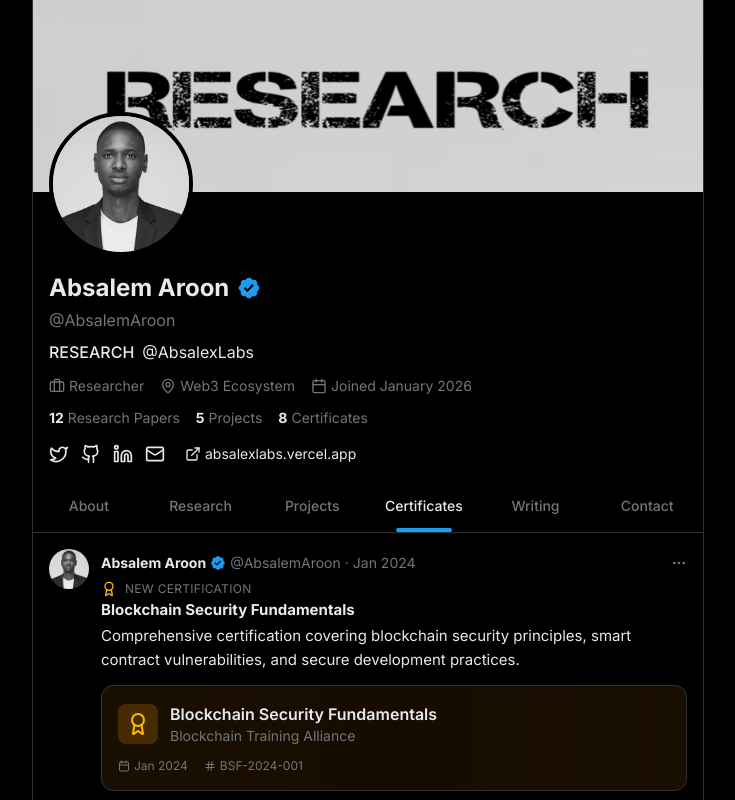
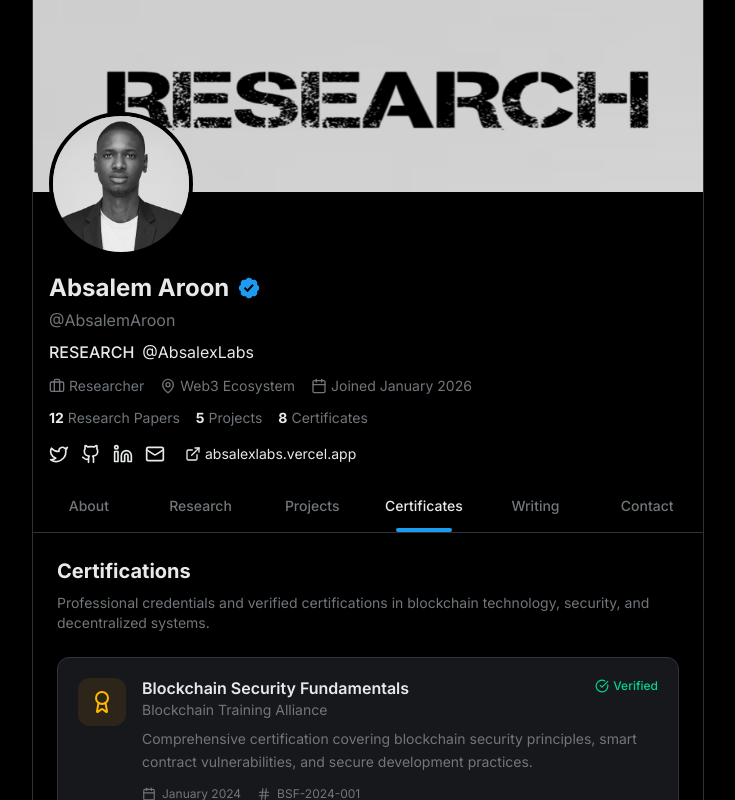
Before and after one commit to AbsalemAroon/absalemaroon, a Next.js app: page / in a window 1280 px wide. Both pictures are taken after a click on the button "Certificates". Shown: the top 800 px of the page, without its empty margins (272-1007 px from the left). Built offline with nearby package versions, Linux system fonts and the light colour scheme.

Commit message:
feat: revamp certificates section with new layout and verification badges
Co-authored-by: Absalem Aroon <198504168+AbsalemAroon@users.noreply.github.com>

```diff
--- a/components/sections/certificates-section.tsx
+++ b/components/sections/certificates-section.tsx
@@ -1,231 +1,135 @@
 "use client";
 
 import { useState } from "react";
-import Image from "next/image";
-import { Award, ExternalLink, X, MoreHorizontal, MessageCircle, Repeat2, Heart, Share, Bookmark, Calendar, Hash } from "lucide-react";
+import { Award, ExternalLink, X, Calendar, Hash, CheckCircle } from "lucide-react";
 
 const certificates = [
   {
     id: 1,
     name: "Blockchain Security Fundamentals",
     issuer: "Blockchain Training Alliance",
-    date: "Jan 2024",
+    date: "January 2024",
     credentialId: "BSF-2024-001",
     description:
       "Comprehensive certification covering blockchain security principles, smart contract vulnerabilities, and secure development practices.",
     skills: ["Smart Contract Security", "Cryptography", "Threat Modeling"],
     verificationUrl: "#",
-    engagement: { comments: 6, reposts: 18, likes: 124 },
   },
   {
     id: 2,
     name: "Certified Ethereum Developer",
     issuer: "Ethereum Foundation",
-    date: "Feb 2024",
+    date: "February 2024",
     credentialId: "CED-2024-042",
     description:
       "Professional certification demonstrating proficiency in Ethereum development, including Solidity, EVM internals, and dApp architecture.",
     skills: ["Solidity", "EVM", "dApp Development", "Testing"],
     verificationUrl: "#",
-    engagement: { comments: 12, reposts: 34, likes: 189 },
   },
   {
     id: 3,
     name: "DeFi Protocol Analysis",
     issuer: "DeFi Safety Alliance",
-    date: "Nov 2023",
+    date: "November 2023",
     credentialId: "DPA-2023-187",
     description:
       "Specialized certification in analyzing decentralized finance protocols, including risk assessment, economic modeling, and governance analysis.",
     skills: ["Risk Analysis", "Economic Modeling", "Protocol Review"],
     verificationUrl: "#",
-    engagement: { comments: 8, reposts: 22, likes: 145 },
   },
   {
     id: 4,
     name: "Cybersecurity Professional",
     issuer: "CompTIA",
-    date: "Sep 2023",
+    date: "September 2023",
     credentialId: "CSP-2023-994",
     description:
       "Industry-recognized certification covering network security, cryptography, identity management, and security operations.",
     skills: ["Network Security", "Incident Response", "Security Operations"],
     verificationUrl: "#",
-    engagement: { comments: 4, reposts: 15, likes: 98 },
   },
 ];
 
-function CertificateCard({
-  cert,
-  onViewDetails
-}: {
-  cert: typeof certificates[0];
-  onViewDetails: () => void;
-}) {
+export function CertificatesSection() {
+  const [selectedCert, setSelectedCert] = useState<typeof certificates[0] | null>(null);
+
   return (
-    <article className="p-4 hover:bg-white/[0.03] transition-colors cursor-pointer border-b border-border" onClick={onViewDetails}>
-      <div className="flex gap-3">
-        {/* Profile avatar */}
-        <div className="flex-shrink-0">
-          <div className="w-10 h-10 rounded-full overflow-hidden">
-            <Image
-              src="/images/absalem-aroon.jpg"
-              alt="Absalem Aroon"
-              width={40}
-              height={40}
-              className="object-cover"
-            />
+    <div className="p-4 md:p-6">
+      {/* Section Header */}
+      <div className="mb-6">
+        <h2 className="text-xl font-bold text-foreground mb-2">Certifications</h2>
+        <p className="text-muted text-sm">
+          Professional credentials and verified certifications in blockchain technology,
+          security, and decentralized systems.
+        </p>
+      </div>
+
+      {/* Certificates Grid */}
+      <div className="grid gap-4">
+        {certificates.map((cert) => (
+          <div
+            key={cert.id}
+            className="p-5 rounded-xl border border-border bg-card hover:border-zinc-700 transition-colors cursor-pointer"
+            onClick={() => setSelectedCert(cert)}
+          >
+            <div className="flex items-start gap-4">
+              {/* Certificate Icon */}
+              <div className="flex-shrink-0 p-3 rounded-xl bg-amber-500/10">
+                <Award className="w-6 h-6 text-amber-400" />
+              </div>
+
+              {/* Certificate Info */}
+              <div className="flex-1 min-w-0">
+                <div className="flex items-start justify-between gap-3 mb-2">
+                  <div>
+                    <h3 className="font-semibold text-foreground leading-tight">
+                      {cert.name}
+                    </h3>
+                    <p className="text-sm text-muted mt-0.5">{cert.issuer}</p>
+                  </div>
+                  <div className="flex items-center gap-1 text-emerald-400 text-xs font-medium flex-shrink-0">
+                    <CheckCircle className="w-3.5 h-3.5" />
+                    <span>Verified</span>
                   </div>
                 </div>
 
-        <div className="flex-1 min-w-0">
-          {/* Header */}
-          <div className="flex items-center justify-between gap-2">
-            <div className="flex items-center gap-1 text-sm truncate">
-              <span className="font-bold text-foreground truncate">Absalem Aroon</span>
-              <svg viewBox="0 0 22 22" className="w-4 h-4 text-[#1d9bf0] flex-shrink-0" fill="currentColor">
-                <path d="M20.396 11c-.018-.646-.215-1.275-.57-1.816-.354-.54-.852-.972-1.438-1.246.223-.607.27-1.264.14-1.897-.131-.634-.437-1.218-.882-1.687-.47-.445-1.053-.75-1.687-.882-.633-.13-1.29-.083-1.897.14-.273-.587-.704-1.086-1.245-1.44S11.647 1.62 11 1.604c-.646.017-1.273.213-1.813.568s-.969.854-1.24 1.44c-.608-.223-1.267-.272-1.902-.14-.635.13-1.22.436-1.69.882-.445.47-.749 1.055-.878 1.688-.13.633-.08 1.29.144 1.896-.587.274-1.087.705-1.443 1.245-.356.54-.555 1.17-.574 1.817.02.647.218 1.276.574 1.817.356.54.856.972 1.443 1.245-.224.606-.274 1.263-.144 1.896.13.634.433 1.218.877 1.688.47.443 1.054.747 1.687.878.633.132 1.29.084 1.897-.136.274.586.705 1.084 1.246 1.439.54.354 1.17.551 1.816.569.647-.016 1.276-.213 1.817-.567s.972-.854 1.245-1.44c.604.239 1.266.296 1.903.164.636-.132 1.22-.447 1.68-.907.46-.46.776-1.044.908-1.681s.075-1.299-.165-1.903c.586-.274 1.084-.705 1.439-1.246.354-.54.551-1.17.569-1.816zM9.662 14.85l-3.429-3.428 1.293-1.302 2.072 2.072 4.4-4.794 1.347 1.246z" />
-              </svg>
-              <span className="text-muted truncate">@AbsalemAroon</span>
-              <span className="text-muted">·</span>
-              <span className="text-muted">{cert.date}</span>
-            </div>
-            <button
-              className="p-1.5 -mr-1.5 rounded-full hover:bg-[#1d9bf0]/10 hover:text-[#1d9bf0] text-muted transition-colors"
-              onClick={(e) => e.stopPropagation()}
-            >
-              <MoreHorizontal className="w-4 h-4" />
-            </button>
-          </div>
-
-          {/* Content */}
-          <div className="mt-1">
-            <div className="flex items-center gap-2 mb-1">
-              <Award className="w-4 h-4 text-amber-400" />
-              <span className="text-xs text-muted uppercase tracking-wide">New Certification</span>
-            </div>
-            <h3 className="font-bold text-foreground text-[15px] leading-tight mb-1">
-              {cert.name}
-            </h3>
-            <p className="text-[15px] text-foreground leading-relaxed">
+                <p className="text-sm text-muted leading-relaxed mb-3">
                   {cert.description}
                 </p>
-          </div>
 
-          {/* Certificate Card Preview */}
-          <div className="mt-3 rounded-xl border border-border overflow-hidden">
-            <div className="bg-gradient-to-r from-amber-500/10 via-amber-600/10 to-amber-500/10 p-4">
-              <div className="flex items-center gap-3">
-                <div className="p-2 bg-amber-500/20 rounded-lg">
-                  <Award className="w-6 h-6 text-amber-400" />
-                </div>
-                <div className="flex-1 min-w-0">
-                  <p className="font-semibold text-foreground truncate">{cert.name}</p>
-                  <p className="text-sm text-muted">{cert.issuer}</p>
-                </div>
-              </div>
-              <div className="flex items-center gap-4 mt-3 text-xs text-muted">
-                <span className="flex items-center gap-1">
-                  <Calendar className="w-3 h-3" />
+                {/* Meta Info */}
+                <div className="flex flex-wrap items-center gap-x-4 gap-y-2 text-xs text-muted mb-3">
+                  <span className="flex items-center gap-1.5">
+                    <Calendar className="w-3.5 h-3.5" />
                     {cert.date}
                   </span>
-                <span className="flex items-center gap-1">
-                  <Hash className="w-3 h-3" />
+                  <span className="flex items-center gap-1.5">
+                    <Hash className="w-3.5 h-3.5" />
                     {cert.credentialId}
                   </span>
                 </div>
-            </div>
-          </div>
 
                 {/* Skills */}
-          <div className="flex flex-wrap gap-1.5 mt-3">
+                <div className="flex flex-wrap gap-2">
                   {cert.skills.map((skill) => (
                     <span
                       key={skill}
-                className="px-2.5 py-0.5 text-xs font-medium rounded-full bg-[#1d9bf0]/10 text-[#1d9bf0]"
+                      className="px-2.5 py-1 text-xs rounded-lg bg-zinc-800 text-zinc-300"
                     >
                       {skill}
                     </span>
                   ))}
                 </div>
-
-          {/* Engagement Actions */}
-          <div className="flex items-center justify-between mt-3 max-w-md">
-            <button
-              className="flex items-center gap-1.5 text-muted hover:text-[#1d9bf0] transition-colors group"
-              onClick={(e) => e.stopPropagation()}
-            >
-              <div className="p-1.5 rounded-full group-hover:bg-[#1d9bf0]/10 transition-colors">
-                <MessageCircle className="w-4 h-4" />
-              </div>
-              <span className="text-xs">{cert.engagement.comments}</span>
-            </button>
-            <button
-              className="flex items-center gap-1.5 text-muted hover:text-emerald-400 transition-colors group"
-              onClick={(e) => e.stopPropagation()}
-            >
-              <div className="p-1.5 rounded-full group-hover:bg-emerald-400/10 transition-colors">
-                <Repeat2 className="w-4 h-4" />
-              </div>
-              <span className="text-xs">{cert.engagement.reposts}</span>
-            </button>
-            <button
-              className="flex items-center gap-1.5 text-muted hover:text-rose-400 transition-colors group"
-              onClick={(e) => e.stopPropagation()}
-            >
-              <div className="p-1.5 rounded-full group-hover:bg-rose-400/10 transition-colors">
-                <Heart className="w-4 h-4" />
-              </div>
-              <span className="text-xs">{cert.engagement.likes}</span>
-            </button>
-            <button
-              className="flex items-center gap-1.5 text-muted hover:text-[#1d9bf0] transition-colors group"
-              onClick={(e) => e.stopPropagation()}
-            >
-              <div className="p-1.5 rounded-full group-hover:bg-[#1d9bf0]/10 transition-colors">
-                <Bookmark className="w-4 h-4" />
-              </div>
-            </button>
-            <button
-              className="flex items-center gap-1.5 text-muted hover:text-[#1d9bf0] transition-colors group"
-              onClick={(e) => e.stopPropagation()}
-            >
-              <div className="p-1.5 rounded-full group-hover:bg-[#1d9bf0]/10 transition-colors">
-                <Share className="w-4 h-4" />
-              </div>
-            </button>
               </div>
             </div>
           </div>
-    </article>
-  );
-}
-
-export function CertificatesSection() {
-  const [selectedCert, setSelectedCert] = useState<typeof certificates[0] | null>(null);
-
-  return (
-    <div>
-      {/* Certificate Cards */}
-      {certificates.map((cert) => (
-        <CertificateCard
-          key={cert.id}
-          cert={cert}
-          onViewDetails={() => setSelectedCert(cert)}
-        />
         ))}
-
-      {/* Show More */}
-      <div className="p-4 text-center">
-        <button className="text-[#1d9bf0] hover:underline text-[15px]">
-          Show more certificates
-        </button>
       </div>
 
       {/* Certificate Detail Modal */}
       {selectedCert && (
         <div
-          className="fixed inset-0 z-50 flex items-center justify-center bg-background/80 backdrop-blur-sm p-4"
+          className="fixed inset-0 z-50 flex items-center justify-center bg-black/80 backdrop-blur-sm p-4"
           onClick={() => setSelectedCert(null)}
         >
           <div
@@ -233,28 +137,38 @@ export function CertificatesSection() {
             onClick={(e) => e.stopPropagation()}
           >
             <div className="p-6">
+              {/* Modal Header */}
               <div className="flex items-start justify-between mb-6">
-                <div className="p-3 bg-amber-500/20 rounded-xl">
+                <div className="p-3 bg-amber-500/15 rounded-xl">
                   <Award className="w-8 h-8 text-amber-400" />
                 </div>
                 <button
                   onClick={() => setSelectedCert(null)}
-                  className="p-2 text-muted hover:text-foreground transition-colors rounded-full hover:bg-white/10"
+                  className="p-2 text-muted hover:text-foreground transition-colors rounded-full hover:bg-zinc-800"
                 >
                   <X className="w-5 h-5" />
                 </button>
               </div>
 
+              {/* Certificate Title */}
+              <div className="flex items-start justify-between gap-3 mb-4">
+                <div>
                   <h3 className="text-xl font-bold text-foreground mb-1">
                     {selectedCert.name}
                   </h3>
-              <p className="text-muted text-sm mb-4">
+                  <p className="text-muted">
                     Issued by {selectedCert.issuer}
                   </p>
+                </div>
+                <div className="flex items-center gap-1 text-emerald-400 text-sm font-medium flex-shrink-0">
+                  <CheckCircle className="w-4 h-4" />
+                  <span>Verified</span>
+                </div>
+              </div>
 
-              <div className="space-y-4">
-                <div>
-                  <h4 className="text-sm font-medium text-foreground mb-1">
+              {/* Description */}
+              <div className="mb-6">
+                <h4 className="text-sm font-medium text-foreground mb-2">
                   Description
                 </h4>
                 <p className="text-sm text-muted leading-relaxed">
@@ -262,32 +176,34 @@ export function CertificatesSection() {
                 </p>
               </div>
 
-                <div className="grid grid-cols-2 gap-4">
-                  <div>
-                    <h4 className="text-sm font-medium text-foreground mb-1">
+              {/* Details Grid */}
+              <div className="grid grid-cols-2 gap-4 mb-6">
+                <div className="p-3 rounded-lg bg-zinc-900">
+                  <h4 className="text-xs font-medium text-muted mb-1">
                     Date Earned
                   </h4>
-                    <p className="text-sm text-muted">{selectedCert.date}</p>
+                  <p className="text-sm text-foreground">{selectedCert.date}</p>
                 </div>
-                  <div>
-                    <h4 className="text-sm font-medium text-foreground mb-1">
+                <div className="p-3 rounded-lg bg-zinc-900">
+                  <h4 className="text-xs font-medium text-muted mb-1">
                     Credential ID
                   </h4>
-                    <p className="text-sm text-muted font-mono">
+                  <p className="text-sm text-foreground font-mono">
                     {selectedCert.credentialId}
                   </p>
                 </div>
               </div>
 
-                <div>
-                  <h4 className="text-sm font-medium text-foreground mb-2">
-                    Skills
+              {/* Skills */}
+              <div className="mb-6">
+                <h4 className="text-sm font-medium text-foreground mb-3">
+                  Skills Demonstrated
                 </h4>
                 <div className="flex flex-wrap gap-2">
                   {selectedCert.skills.map((skill) => (
                     <span
                       key={skill}
-                        className="px-3 py-1 text-xs rounded-full border border-border text-muted"
+                      className="px-3 py-1.5 text-sm rounded-lg bg-zinc-800 text-zinc-300"
                     >
                       {skill}
                     </span>
@@ -295,11 +211,12 @@ export function CertificatesSection() {
                 </div>
               </div>
 
+              {/* Verify Button */}
               <a
                 href={selectedCert.verificationUrl}
                 target="_blank"
                 rel="noopener noreferrer"
-                  className="inline-flex items-center gap-2 mt-4 px-4 py-2.5 bg-[#1d9bf0] text-white rounded-full text-sm font-bold hover:bg-[#1a8cd8] transition-colors"
+                className="inline-flex items-center justify-center gap-2 w-full px-4 py-3 bg-foreground text-background rounded-xl text-sm font-semibold hover:bg-foreground/90 transition-colors"
               >
                 <ExternalLink className="w-4 h-4" />
                 Verify Credential
@@ -307,7 +224,6 @@ export function CertificatesSection() {
             </div>
           </div>
         </div>
-        </div>
       )}
     </div>
   );
```
Lines whose indentation alone changed are shown as unchanged.
